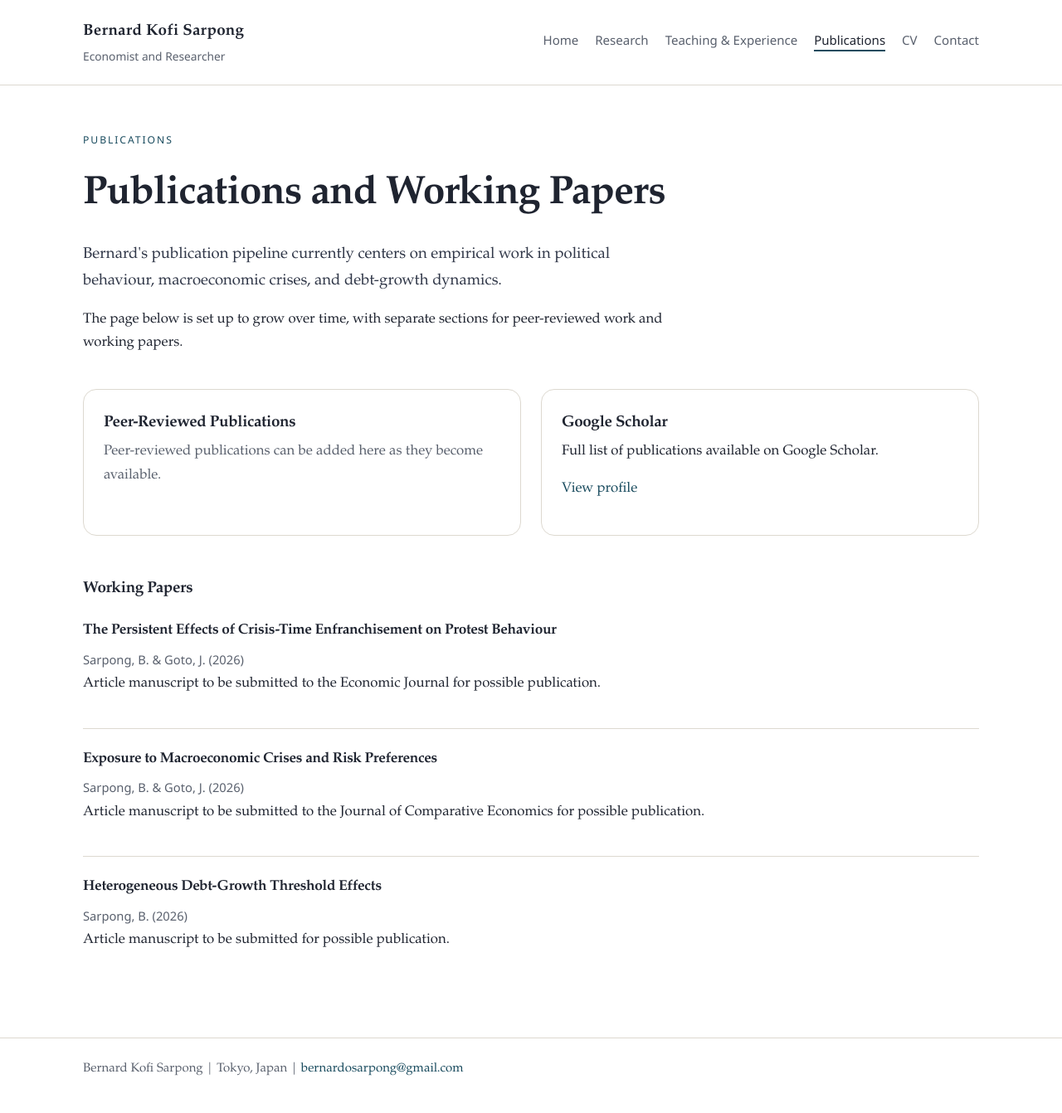
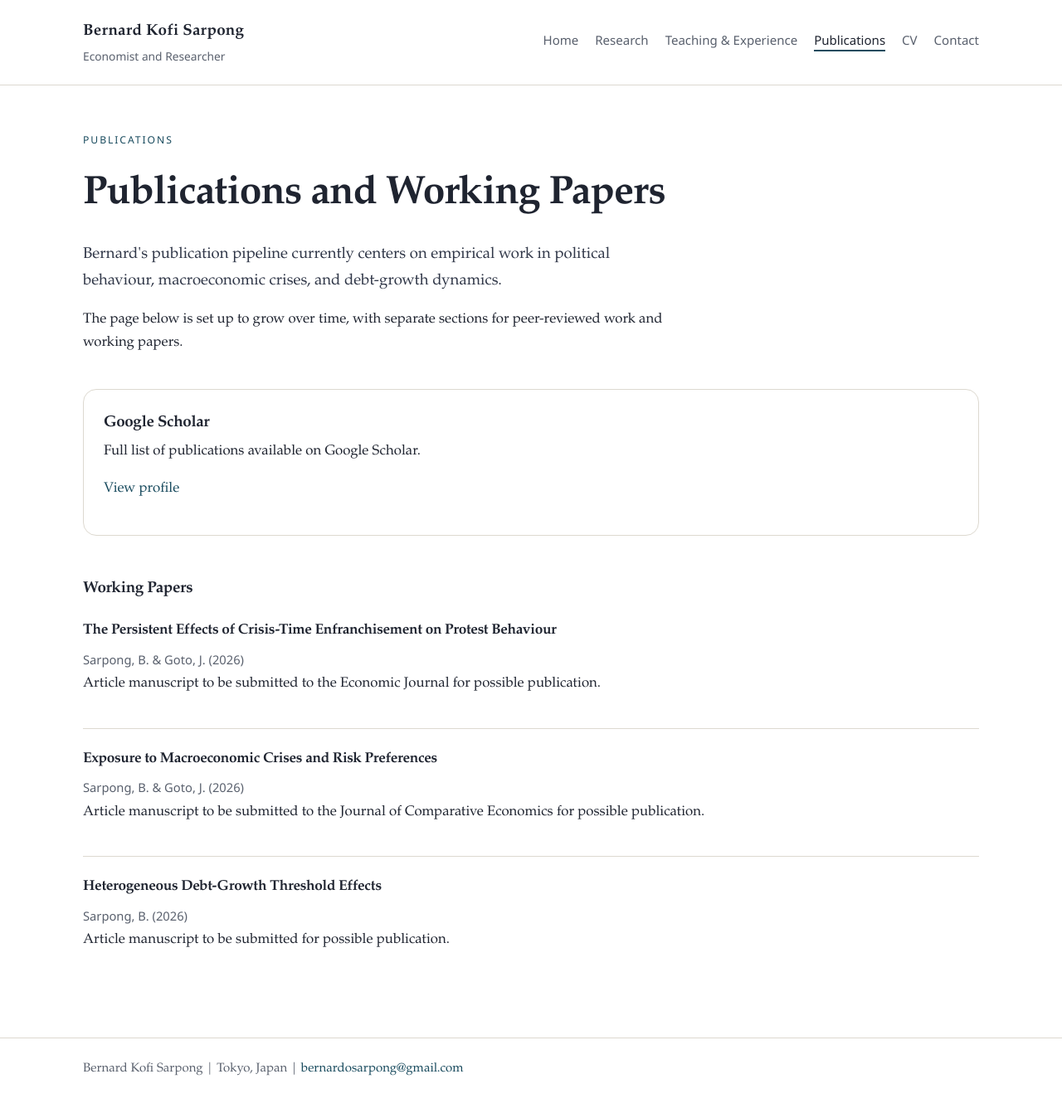
Before and after one commit to bernardksarpong/bernardksarpong.github.io, a Jekyll site: the page built from publications.html, in a window 1280 px wide. Shown: the whole page at 83% size. Built offline with Jekyll 4.4.1, drawn with Linux system fonts in a browser that asks for light colours.

Commit message:
Hide empty peer-reviewed publications section

```diff
--- a/publications.html
+++ b/publications.html
@@ -14,10 +14,10 @@ description: Publications and working papers for Bernard Kofi Sarpong.
   {% endfor %}
 </section>
 
+{% if publications.published_work.size > 0 %}
   <section class="grid-two">
     <article class="panel">
       <h2>Peer-Reviewed Publications</h2>
-    {% if publications.published_work.size > 0 %}
       <div class="item-list">
         {% for item in publications.published_work %}
           <article class="item">
@@ -26,9 +26,6 @@ description: Publications and working papers for Bernard Kofi Sarpong.
           </article>
         {% endfor %}
       </div>
-    {% else %}
-      <p class="empty-state">{{ publications.published_note }}</p>
-    {% endif %}
     </article>
 
     <article class="panel">
@@ -39,6 +36,17 @@ description: Publications and working papers for Bernard Kofi Sarpong.
       {% endif %}
     </article>
   </section>
+{% else %}
+  <section>
+    <article class="panel">
+      <h2>{{ research.scholar.label }}</h2>
+      <p>{{ publications.scholar_note }}</p>
+      {% if research.scholar.url %}
+        <p><a href="{{ research.scholar.url }}" target="_blank" rel="noopener">View profile</a></p>
+      {% endif %}
+    </article>
+  </section>
+{% endif %}
 
 <section class="section-block">
   <div class="section-heading">
```
Lines whose indentation alone changed are shown as unchanged.
